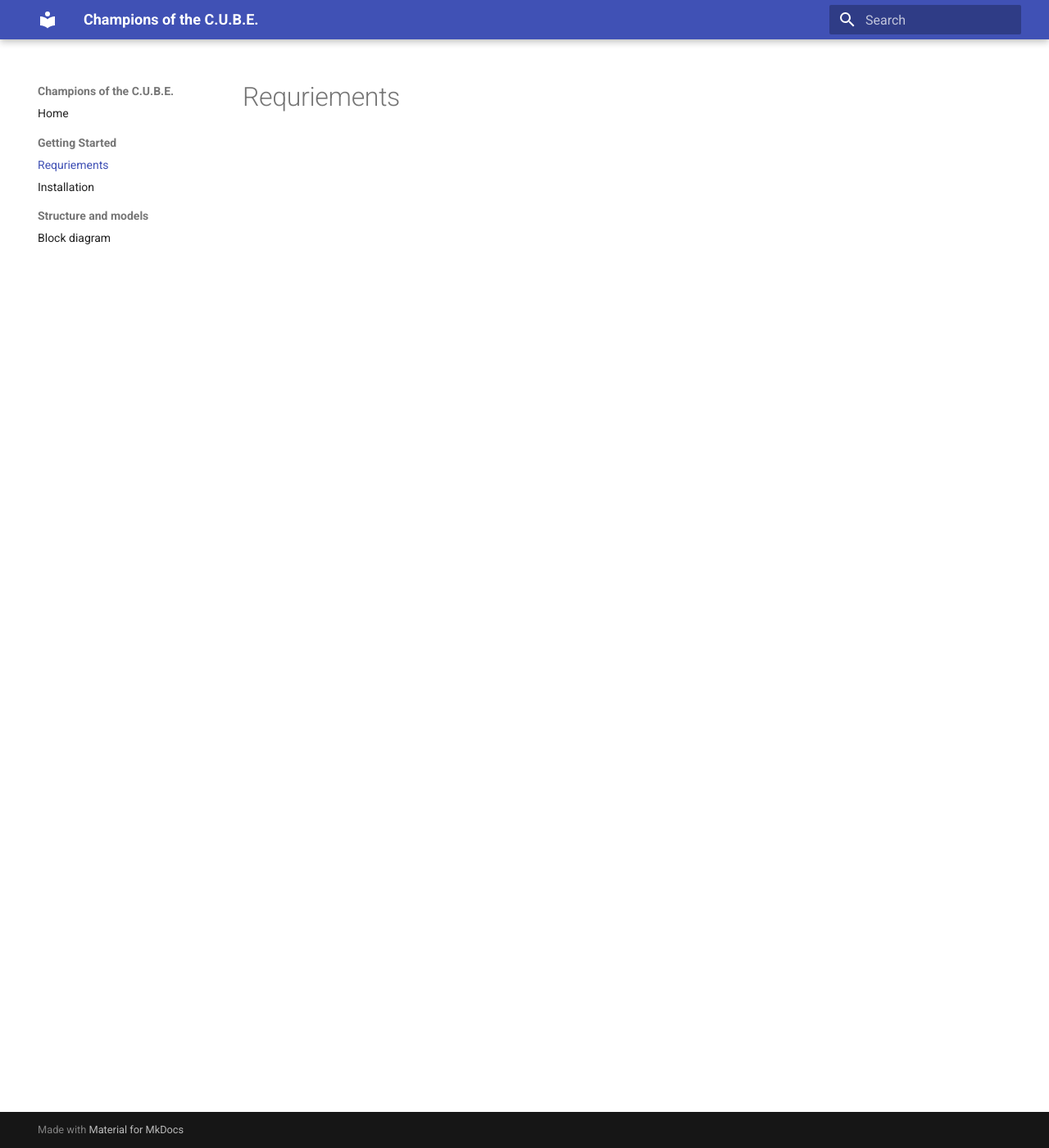
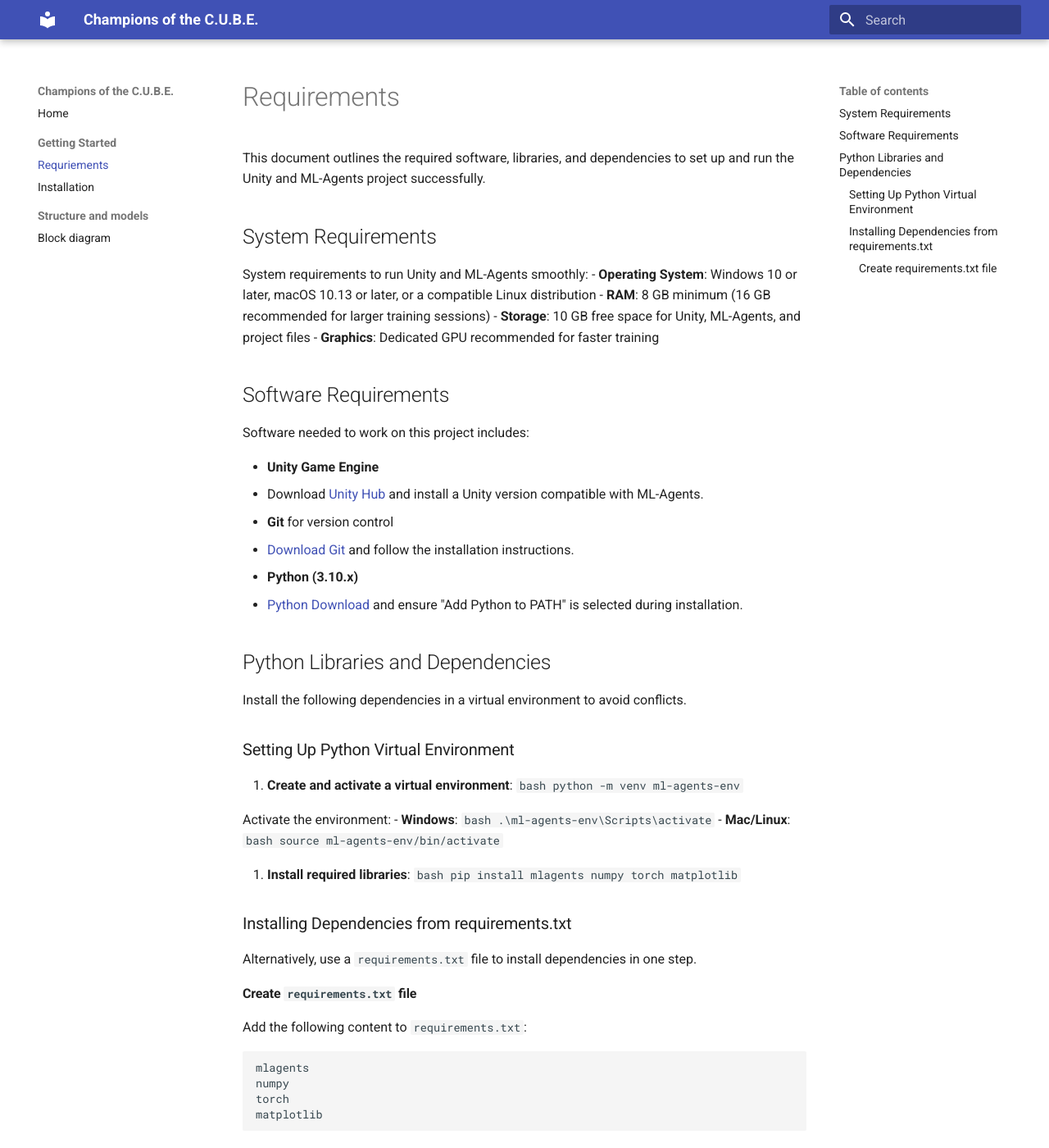
Before and after one commit to moksonyb/AIML15-UM, an MkDocs documentation site: the page built from docs/Getting started/Requriements.md, in a window 1280 px wide and 1400 px high. Shown: the whole window at 82% size. Built offline with MkDocs 1.6.1 and Material for MkDocs 9.7.7, drawn with Linux system fonts in a browser that asks for light colours; some of the changed text lies outside the part shown.

Commit message:
Update Requriements.md
draft1

````diff
--- a/docs/Getting started/Requriements.md
+++ b/docs/Getting started/Requriements.md
@@ -1 +1,69 @@
-# Requriements
+# Requirements
+
+This document outlines the required software, libraries, and dependencies to set up and run the Unity and ML-Agents project successfully.
+
+## System Requirements
+
+System requirements to run Unity and ML-Agents smoothly:
+- **Operating System**: Windows 10 or later, macOS 10.13 or later, or a compatible Linux distribution
+- **RAM**: 8 GB minimum (16 GB recommended for larger training sessions)
+- **Storage**: 10 GB free space for Unity, ML-Agents, and project files
+- **Graphics**: Dedicated GPU recommended for faster training
+
+## Software Requirements
+
+Software needed to work on this project includes:
+
+- **Unity Game Engine**
+  - Download [Unity Hub](https://unity.com/download) and install a Unity version compatible with ML-Agents.
+
+- **Git** for version control
+  - [Download Git](https://git-scm.com/downloads) and follow the installation instructions.
+
+- **Python (3.10.x)**
+  - [Python Download](https://www.python.org/downloads/) and ensure "Add Python to PATH" is selected during installation.
+
+## Python Libraries and Dependencies
+
+Install the following dependencies in a virtual environment to avoid conflicts.
+
+### Setting Up Python Virtual Environment
+
+1. **Create and activate a virtual environment**:
+   ```bash
+   python -m venv ml-agents-env
+   ```
+
+   Activate the environment:
+   - **Windows**:
+     ```bash
+     .\ml-agents-env\Scripts\activate
+     ```
+   - **Mac/Linux**:
+     ```bash
+     source ml-agents-env/bin/activate
+     ```
+
+2. **Install required libraries**:
+   ```bash
+   pip install mlagents numpy torch matplotlib
+   ```
+
+### Installing Dependencies from requirements.txt
+
+Alternatively, use a `requirements.txt` file to install dependencies in one step.
+
+#### Create `requirements.txt` file
+
+Add the following content to `requirements.txt`:
+```plaintext
+mlagents
+numpy
+torch
+matplotlib
+```
+
+Then, install all dependencies at once:
+```bash
+pip install -r requirements.txt
+```
````
